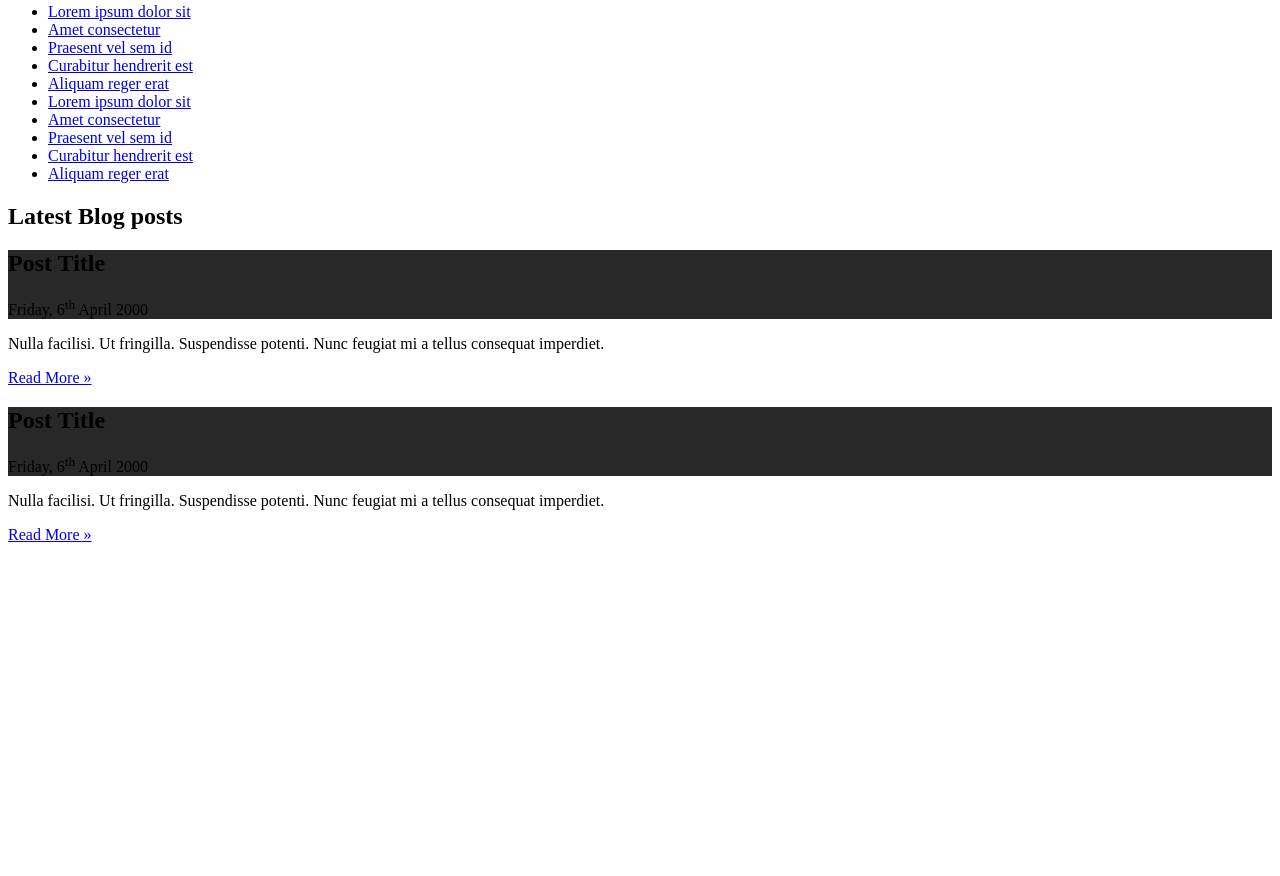
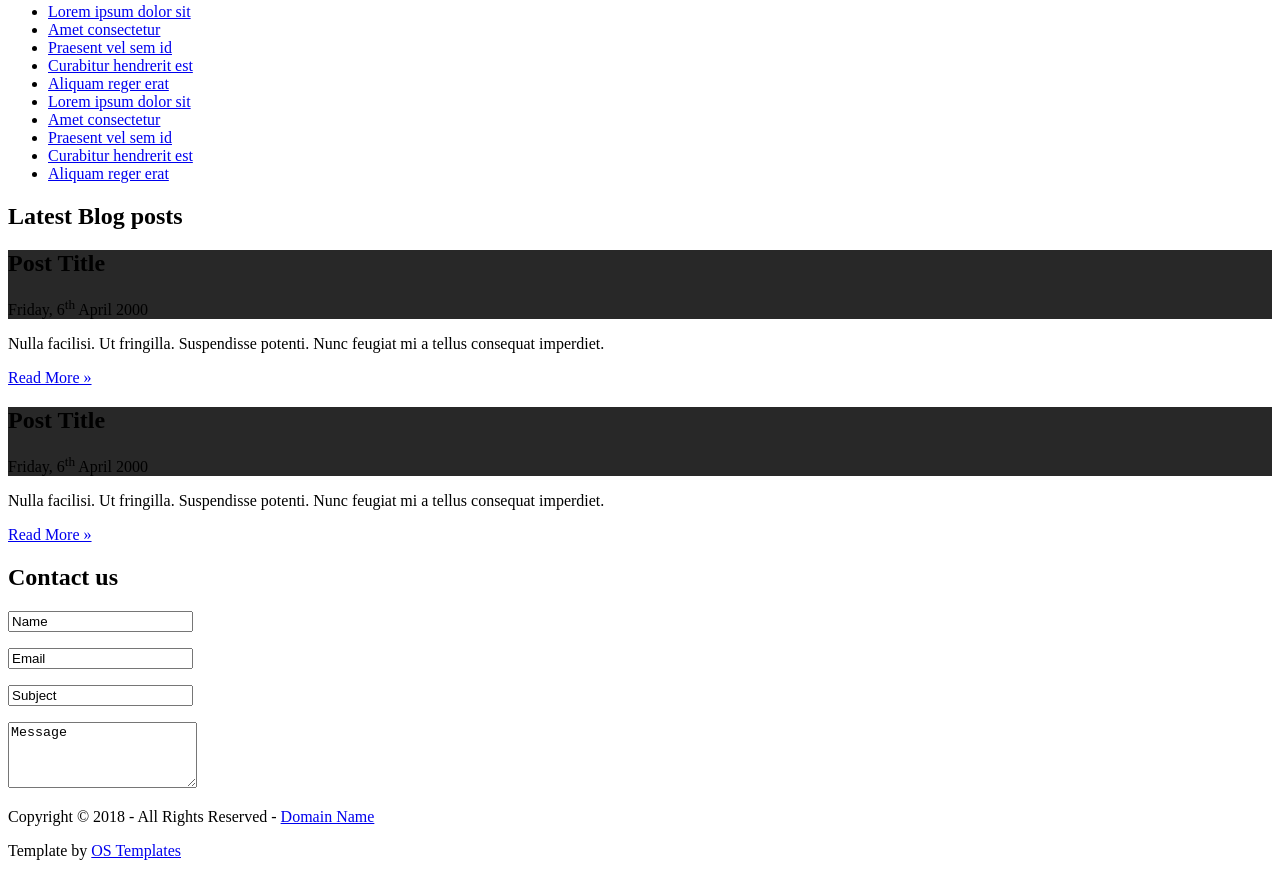
Before and after one commit to ErblinPelaj/PWWW18-19_Gr4, a website: page pwww/public_html/index.html in a window 1280 px wide. Shown: the part 1586-2462 px from the top of the page. Before the commit the page ends 2138 px from the top, so only its background shows below. Drawn offline with Linux system fonts and the light colour scheme.

Commit message:
Update index.html
footer

```diff
--- a/pwww/public_html/index.html
+++ b/pwww/public_html/index.html
@@ -177,8 +177,30 @@
         </article>
       </section>
 
-                </div>
+                      <section>
+          <h2>Contact us</h2>
+           <article>
+               <form method="get" action="http://www.randyconnolly.com/tests/process.php">
+                   <P> <input type="text" value="Name"> </P>
+                   <P>  <input type="email" value="Email"> </P>
+                  <P> <input type="text" value="Subject"></P>
+                  <P>  <textarea rows="4" cols="21">Message</textarea></P>
 
+
+               </form>
+        </article>
+
+      </section>
+     </div>
     </div>
+
+  <!-- Footer -->
+<div class="row3">
+  <footer >
+    <p>Copyright &copy; 2018 - All Rights Reserved - <a href="#">Domain Name</a></p>
+    <p >Template by <a target="_blank" href="https://www.os-templates.com/" title="Free Website Templates">OS Templates</a></p>
+  </footer>
+</div>
+
     </body>
 </html>
```
